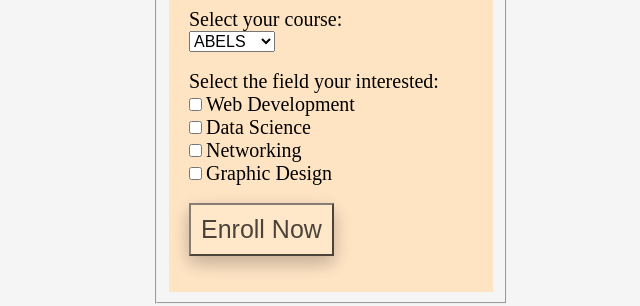
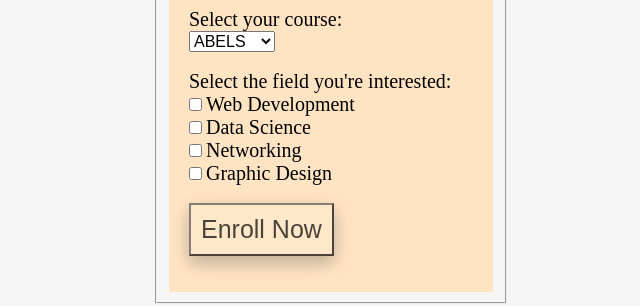
Before and after one commit to Nicole-185/Student_enrollment_form, a plain HTML site: page index.html in a window 1280 px wide. Shown: the part 525-831 px from the top of the page, 309-949 px from the left. Drawn offline with Linux system fonts and the light colour scheme.

Commit message:
Update index.html

```diff
--- a/index.html
+++ b/index.html
@@ -106,7 +106,7 @@
                 <option value = "DHRS">DHRS</option>
             </select><br><br>
 
-            <label for = interest1>Select the field your interested:</label><br>
+            <label for = interest1>Select the field you're interested:</label><br>
             <input type="checkbox" id="interest1" name="interest1" value="Web Development">
             <label for="interest1">Web Development</label><br>
             <input type="checkbox" id="interest2" name="interest2" value="Data Science">
```
